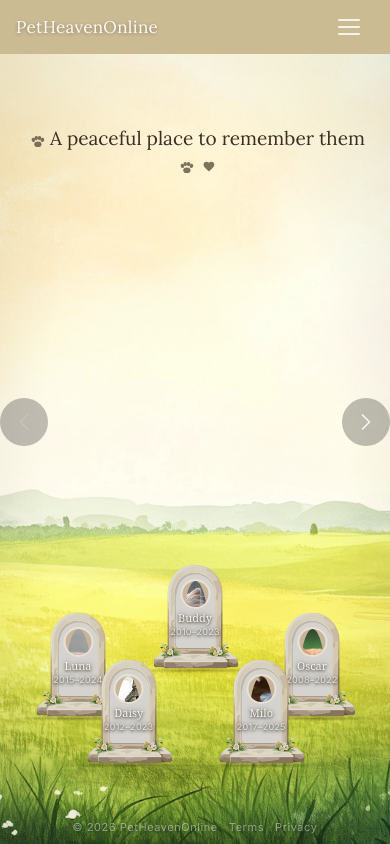
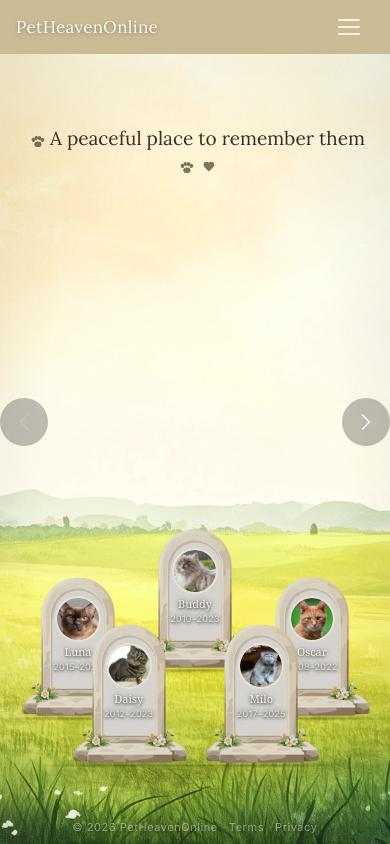
Before and after one commit to jackyfogel/petheavenonline_final, a Django app: page / in a window 390 px wide. Run offline with Django 5.2, Linux system fonts and the light colour scheme.

Commit message:
fix: pet photos now fill tombstone circles correctly on mobile

```diff
--- a/static/css/main.css
+++ b/static/css/main.css
@@ -261,7 +261,7 @@ body.footer--inline #site-footer {
   z-index: 2;
 }
 
-.marker img {
+.marker > img {
   display: block;
   height: 200px;
   width: auto;
@@ -298,6 +298,7 @@ body.footer--inline #site-footer {
   width: 100%;
   height: 100%;
   object-fit: cover;
+  object-position: top center;
   display: block;
   border-radius: 50%;
 }
@@ -2743,18 +2744,18 @@ body.nav--solid #nav-hamburger span {
 /* --- Mobile tombstones --- */
 
 @media (max-width: 767px) {
-  .marker img {
-    height: 105px;
+  .marker > img {
+    height: 140px;
   }
 
   .marker-overlay {
-    padding-top: 14px;
-    gap: 2px;
+    padding-top: 18px;
+    gap: 3px;
   }
 
   .marker-photo {
-    width: 30px;
-    height: 30px;
+    width: 46px;
+    height: 46px;
   }
 
   .marker-name {
```
